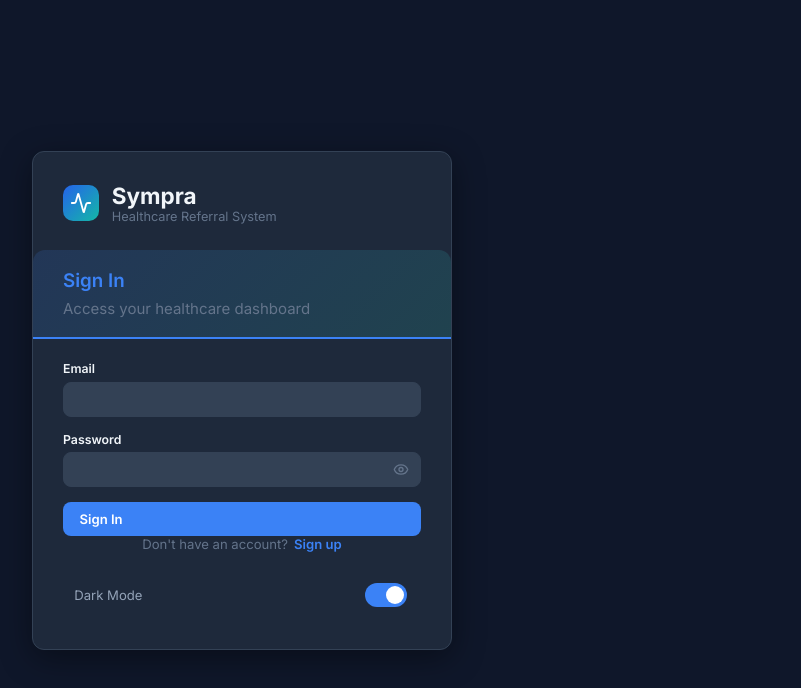
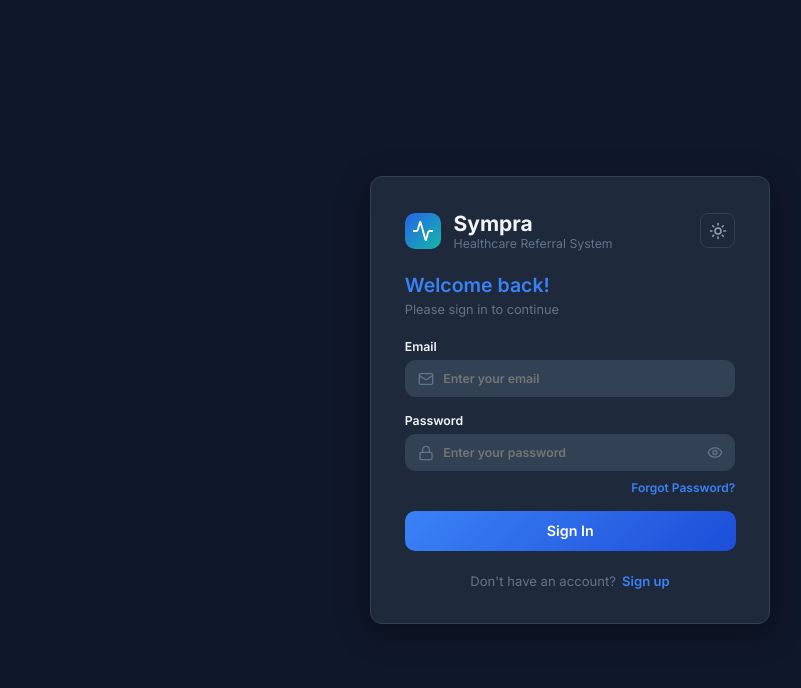
Before and after one commit to gabriel-codes-droid/healthcare-referral-system, a React (Vite) app in the folder frontend/: page /login in a window 1280 px wide. Shown: the top 688 px of the page, without its empty margins (398-1199 px from the left). Built offline with nearby package versions, Linux system fonts and the light colour scheme; no server answers.

Commit message:
Changing afew things on the ui

```diff
--- a/frontend/src/Pages/Login.tsx
+++ b/frontend/src/Pages/Login.tsx
@@ -1,8 +1,9 @@
-import { Activity, Loader2, Eye, EyeOff } from 'lucide-react';
+import { Activity, ClipboardPlus, Eye, EyeOff, HeartPulse, Loader2, Lock, Mail, Moon, Plus, Sun } from 'lucide-react';
 import { useState } from 'react';
 import { Link } from 'react-router-dom';
 import { useAuth } from '../context/AuthContext';
 import { useTheme } from '../context/ThemeContext';
+import { resetPassword } from '../firebase/auth';
 
 export default function Login() {
   const { login } = useAuth();
@@ -12,6 +13,12 @@ export default function Login() {
   const [showPassword, setShowPassword] = useState(false);
   const [error, setError] = useState('');
   const [loading, setLoading] = useState(false);
+
+  const [mode, setMode] = useState<'signin' | 'reset'>('signin');
+  const [resetEmail, setResetEmail] = useState('');
+  const [resetSent, setResetSent] = useState(false);
+  const [resetError, setResetError] = useState('');
+  const [resetLoading, setResetLoading] = useState(false);
 
   const handleSubmit = async (e: React.FormEvent) => {
     e.preventDefault();
@@ -26,8 +33,37 @@ export default function Login() {
     }
   };
 
+  const handleResetSubmit = async (e: React.FormEvent) => {
+    e.preventDefault();
+    setResetError('');
+    setResetLoading(true);
+    try {
+      await resetPassword(resetEmail);
+      setResetSent(true);
+    } catch (err) {
+      setResetError(err instanceof Error ? err.message : 'Could not send reset email');
+    } finally {
+      setResetLoading(false);
+    }
+  };
+
   return (
     <div className="login-page">
+      <div className="login-illustration-panel" aria-hidden="true">
+        <div className="login-blob login-blob-a" />
+        <div className="login-blob login-blob-b" />
+        <div className="login-dot-grid" />
+        <span className="login-decor-icon icon-heart"><HeartPulse size={26} /></span>
+        <span className="login-decor-icon icon-plus-1"><Plus size={22} /></span>
+        <span className="login-decor-icon icon-plus-2"><Plus size={26} /></span>
+        <span className="login-decor-icon icon-plus-3"><Plus size={18} /></span>
+        {/* Reserved for a real illustration file, e.g. src/assets/login-illustration.png:
+            <div className="login-character-slot"><img src={illustration} alt="" /></div> */}
+        <div className="login-character-slot" />
+        <div className="login-corner-clipboard"><ClipboardPlus size={20} /></div>
+      </div>
+
+      <div className="login-form-panel">
         <div className="login-card">
           <div className="login-brand">
             <span className="brand-mark">
@@ -37,23 +73,39 @@ export default function Login() {
               <h1>Sympra</h1>
               <p>Healthcare Referral System</p>
             </div>
+            <button
+              type="button"
+              className="icon-button"
+              style={{ marginLeft: 'auto' }}
+              onClick={toggleTheme}
+              aria-label={theme === 'dark' ? 'Switch to light mode' : 'Switch to dark mode'}
+            >
+              {theme === 'dark' ? <Sun size={18} /> : <Moon size={18} />}
+            </button>
           </div>
 
-        <div className="healthcare-header">
-          <h2>Sign In</h2>
-          <p>Access your healthcare dashboard</p>
+          {mode === 'signin' ? (
+            <>
+              <div className="login-welcome login-reveal login-reveal-header">
+                <h2>Welcome back!</h2>
+                <p>Please sign in to continue</p>
               </div>
 
-        <form onSubmit={handleSubmit} className="login-form">
+              <form onSubmit={handleSubmit} className="login-form login-reveal login-reveal-form">
                 <label>
                   Email
-            <input type="email" value={email} onChange={(e) => setEmail(e.target.value)} required />
+                  <div className="input-with-icon">
+                    <Mail size={16} className="input-icon" />
+                    <input type="email" placeholder="Enter your email" value={email} onChange={(e) => setEmail(e.target.value)} required />
+                  </div>
                 </label>
                 <label>
                   Password
-            <div className="password-input-wrap">
+                  <div className="input-with-icon password-input-wrap">
+                    <Lock size={16} className="input-icon" />
                     <input
                       type={showPassword ? 'text' : 'password'}
+                      placeholder="Enter your password"
                       value={password}
                       onChange={(e) => setPassword(e.target.value)}
                       required
@@ -69,21 +121,59 @@ export default function Login() {
                     </button>
                   </div>
                 </label>
+                <div className="login-forgot-row">
+                  <button type="button" className="forgot-link" onClick={() => setMode('reset')}>
+                    Forgot Password?
+                  </button>
+                </div>
                 {error && <p className="form-error">{error}</p>}
-          <button type="submit" className="btn-primary" disabled={loading}>
+                <button type="submit" className="btn-primary login-submit" disabled={loading}>
                   {loading ? <Loader2 className="spin" size={18} /> : 'Sign In'}
                 </button>
               </form>
 
-        <div className="auth-switch">
+              <div className="auth-switch login-reveal login-reveal-footer">
                 <p>Don't have an account?</p>
                 <Link to="/register">Sign up</Link>
               </div>
+            </>
+          ) : (
+            <>
+              <div className="login-welcome login-reveal login-reveal-header">
+                <h2>Reset your password</h2>
+                <p>We'll email you a link to set a new one</p>
+              </div>
 
-        <label className="mode-toggle login-toggle">
-          <span>{theme === 'dark' ? 'Dark Mode' : 'Light Mode'}</span>
-          <input type="checkbox" checked={theme === 'dark'} onChange={toggleTheme} />
+              {resetSent ? (
+                <div className="login-reveal login-reveal-form">
+                  <p style={{ color: 'var(--text)', fontSize: '0.9rem', lineHeight: 1.6 }}>
+                    Check <strong>{resetEmail}</strong> for a link to reset your password.
+                  </p>
+                  <button type="button" className="forgot-link" style={{ marginTop: '1rem' }} onClick={() => { setMode('signin'); setResetSent(false); setResetEmail(''); }}>
+                    Back to Sign In
+                  </button>
+                </div>
+              ) : (
+                <form onSubmit={handleResetSubmit} className="login-form login-reveal login-reveal-form">
+                  <label>
+                    Email
+                    <div className="input-with-icon">
+                      <Mail size={16} className="input-icon" />
+                      <input type="email" placeholder="Enter your email" value={resetEmail} onChange={(e) => setResetEmail(e.target.value)} required />
+                    </div>
                   </label>
+                  {resetError && <p className="form-error">{resetError}</p>}
+                  <button type="submit" className="btn-primary login-submit" disabled={resetLoading}>
+                    {resetLoading ? <Loader2 className="spin" size={18} /> : 'Send Reset Link'}
+                  </button>
+                  <button type="button" className="forgot-link" style={{ alignSelf: 'center' }} onClick={() => setMode('signin')}>
+                    Back to Sign In
+                  </button>
+                </form>
+              )}
+            </>
+          )}
+        </div>
       </div>
     </div>
   );
--- a/frontend/src/style.css
+++ b/frontend/src/style.css
@@ -1042,20 +1042,292 @@ tbody tr:hover { background: var(--primary-soft); }
 .login-page {
   min-height: 100vh;
   display: grid;
+  grid-template-columns: 1.05fr 1fr;
+  background: var(--bg);
+}
+
+.login-illustration-panel {
+  position: relative;
+  overflow: hidden;
+  display: flex;
+  align-items: center;
+  justify-content: center;
+  background-color: var(--bg);
+  background-image: url('/login-background.png');
+  background-size: cover;
+  background-position: center;
+  background-repeat: no-repeat;
+  animation: login-visual-reveal 0.7s ease-out both;
+}
+
+.login-blob {
+  position: absolute;
+  opacity: 0.55;
+  display: none;
+}
+
+.login-blob-a {
+  width: 560px;
+  height: 440px;
+  top: -110px;
+  left: 6%;
+  background: radial-gradient(ellipse at center, var(--primary-soft), transparent 72%);
+  border-radius: 48% 52% 60% 40% / 50% 45% 55% 50%;
+}
+
+.login-blob-b {
+  width: 440px;
+  height: 400px;
+  bottom: -130px;
+  right: -70px;
+  background: radial-gradient(ellipse at center, var(--teal-soft), transparent 72%);
+  border-radius: 55% 45% 40% 60% / 45% 55% 45% 55%;
+}
+
+.login-dot-grid {
+  position: absolute;
+  top: 9%;
+  right: 14%;
+  width: 64px;
+  height: 50px;
+  background-image: radial-gradient(var(--primary) 1.4px, transparent 1.4px);
+  background-size: 13px 13px;
+  opacity: 0.3;
+  display: none;
+}
+
+.login-decor-icon {
+  position: absolute;
+  display: grid;
   place-items: center;
-  padding: 1.5rem;
-  background: var(--bg);
+  color: var(--primary);
+  opacity: 0.6;
+  animation: login-float 5s ease-in-out infinite;
+  display: none;
+}
+
+.icon-heart {
+  top: 13%;
+  left: 9%;
+  width: 54px;
+  height: 54px;
+  background: var(--bg-card);
+  border-radius: 50%;
+  box-shadow: var(--shadow);
+  animation-delay: 0.2s;
+}
+
+.icon-plus-1 { top: 7%; left: 30%; animation-delay: 0.6s; }
+.icon-plus-2 { top: 32%; right: 17%; animation-delay: 1s; }
+.icon-plus-3 { bottom: 24%; left: 18%; animation-delay: 1.4s; }
+
+.login-character-slot {
+  position: relative;
+  z-index: 1;
+  width: min(58%, 320px);
+  aspect-ratio: 3 / 4;
+  display: grid;
+  place-items: end center;
+  display: none;
+}
+
+.login-character-slot img {
+  width: 100%;
+  height: 100%;
+  object-fit: contain;
+  object-position: bottom;
+}
+
+.login-corner-clipboard {
+  position: absolute;
+  bottom: 9%;
+  right: 9%;
+  width: 46px;
+  height: 46px;
+  display: grid;
+  place-items: center;
+  color: var(--teal);
+  background: var(--bg-card);
+  border: 1px solid var(--border);
+  border-radius: var(--radius-sm);
+  box-shadow: var(--shadow);
+  opacity: 0.92;
+  display: none;
+}
+
+.login-form-panel {
+  display: flex;
+  align-items: center;
+  justify-content: center;
+  padding: 2rem;
 }
 
 .login-card {
   background: var(--bg-card);
   border: 1px solid var(--border);
   border-radius: var(--radius);
-  padding: 2rem;
+  padding: 2.25rem;
   width: 100%;
-  max-width: 420px;
+  max-width: 400px;
   box-shadow: var(--shadow-lg);
+  animation: login-card-reveal 0.65s ease-out both;
+}
+
+.login-brand {
+  display: flex;
+  align-items: center;
+  gap: 0.85rem;
+  margin-bottom: 1.5rem;
+}
+
+.login-brand h1 { font-size: 1.4rem; }
+.login-brand p { color: var(--text-muted); font-size: 0.82rem; }
+
+.login-welcome {
+  margin-bottom: 1.5rem;
+}
+
+.login-welcome h2 {
+  color: var(--primary);
+  font-size: 1.3rem;
+}
+
+.login-welcome p {
+  color: var(--text-muted);
+  margin-top: 0.3rem;
+  font-size: 0.85rem;
+}
+
+.login-form {
+  display: flex;
+  flex-direction: column;
+  gap: 1.1rem;
+}
+
+.login-form label {
+  display: flex;
+  flex-direction: column;
+  gap: 0.4rem;
+  font-size: 0.82rem;
+  font-weight: 600;
+  color: var(--text-h);
+}
+
+.login-form input {
+  padding: 0.65rem 0.9rem;
+  border: 1px solid var(--border);
+  border-radius: 10px;
+  background: var(--bg-input);
+  color: var(--text-h);
+  width: 100%;
+}
+
+.login-form input:focus {
+  outline: none;
+  border-color: var(--primary);
+}
+
+.input-with-icon {
   position: relative;
+  display: flex;
+  align-items: center;
+}
+
+.input-with-icon .input-icon {
+  position: absolute;
+  left: 0.85rem;
+  color: var(--text-muted);
+  pointer-events: none;
+}
+
+.input-with-icon input {
+  padding-left: 2.5rem !important;
+}
+
+.input-with-icon.password-input-wrap input {
+  padding-right: 2.4rem;
+}
+
+.login-forgot-row {
+  display: flex;
+  justify-content: flex-end;
+  margin-top: -0.5rem;
+}
+
+.forgot-link {
+  background: none;
+  border: none;
+  padding: 0;
+  font-size: 0.8rem;
+  color: var(--primary);
+  font-weight: 600;
+  cursor: pointer;
+}
+
+.forgot-link:hover { text-decoration: underline; }
+
+.login-submit {
+  background: linear-gradient(135deg, var(--primary), #1d4ed8);
+  border-radius: 10px;
+  padding: 0.75rem 1.1rem;
+  font-size: 0.95rem;
+  justify-content: center;
+  animation: login-heartbeat 3.2s ease-in-out 1.4s infinite;
+}
+
+.login-reveal {
+  animation: login-form-reveal 0.6s ease-out both;
+}
+
+.login-reveal-header { animation-delay: 0.24s; }
+.login-reveal-form { animation-delay: 0.34s; }
+.login-reveal-footer { animation-delay: 0.5s; }
+
+@keyframes login-card-reveal {
+  from { opacity: 0; transform: translateY(12px) scale(0.985); }
+  to { opacity: 1; transform: translateY(0) scale(1); }
+}
+
+@keyframes login-visual-reveal {
+  from { opacity: 0; }
+  to { opacity: 1; }
+}
+
+@keyframes login-form-reveal {
+  from { opacity: 0; transform: translateX(18px); }
+  to { opacity: 1; transform: translateX(0); }
+}
+
+@keyframes login-float {
+  0%, 100% { margin-top: 0; }
+  50% { margin-top: -8px; }
+}
+
+@keyframes login-heartbeat {
+  0%, 72%, 100% { transform: scale(1); box-shadow: none; }
+  78% { transform: scale(1.018); box-shadow: 0 0 0 4px var(--primary-soft); }
+  84% { transform: scale(1); box-shadow: none; }
+  90% { transform: scale(1.012); box-shadow: 0 0 0 3px var(--primary-soft); }
+}
+
+@media (prefers-reduced-motion: reduce) {
+  .login-card,
+  .login-illustration-panel,
+  .login-decor-icon,
+  .login-reveal,
+  .login-submit {
+    animation: none;
+    transition: none;
+  }
+}
+
+@media (max-width: 900px) {
+  .login-page {
+    grid-template-columns: 1fr;
+  }
+  .login-illustration-panel {
+    display: none;
+  }
 }
 
 .back-link {
@@ -1070,39 +1342,6 @@ tbody tr:hover { background: var(--primary-soft); }
 
 .back-link:hover {
   color: var(--primary);
-}
-
-.login-brand {
-  display: flex;
-  align-items: center;
-  gap: 0.85rem;
-  margin-bottom: 1.75rem;
-}
-
-.login-brand h1 { font-size: 1.5rem; }
-.login-brand p { color: var(--text-muted); font-size: 0.85rem; }
-
-.login-form {
-  display: flex;
-  flex-direction: column;
-  gap: 1rem;
-}
-
-.login-form label {
-  display: flex;
-  flex-direction: column;
-  gap: 0.35rem;
-  font-size: 0.82rem;
-  font-weight: 600;
-  color: var(--text-h);
-}
-
-.login-form input {
-  padding: 0.6rem 0.85rem;
-  border: 1px solid var(--border);
-  border-radius: 8px;
-  background: var(--bg-input);
-  color: var(--text-h);
 }
 
 .demo-accounts {
@@ -1141,7 +1380,7 @@ tbody tr:hover { background: var(--primary-soft); }
   align-items: center;
   justify-content: center;
   gap: 0.4rem;
-  margin-bottom: 1rem;
+  margin-top: 1.5rem;
   font-size: 0.875rem;
 }
 
@@ -1158,8 +1397,6 @@ tbody tr:hover { background: var(--primary-soft); }
 .auth-switch a:hover {
   color: #2563eb;
 }
-
-.login-toggle { margin-top: 1.25rem; }
 
 /* Dropdown panels */
 .dropdown-panel {
```
Also changed, not shown: frontend/public/login-background.png (added). Lines whose indentation alone changed are shown as unchanged.
